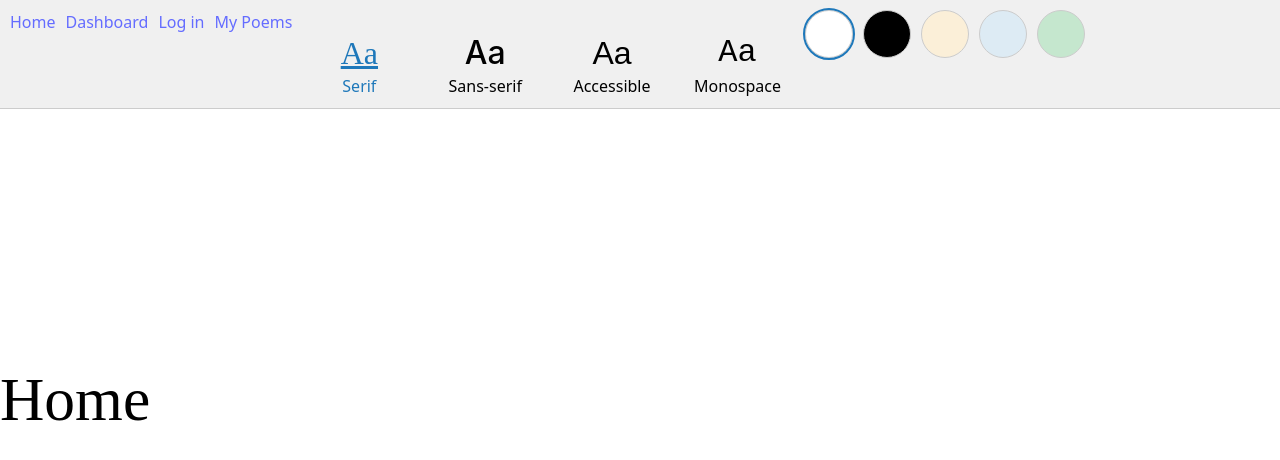
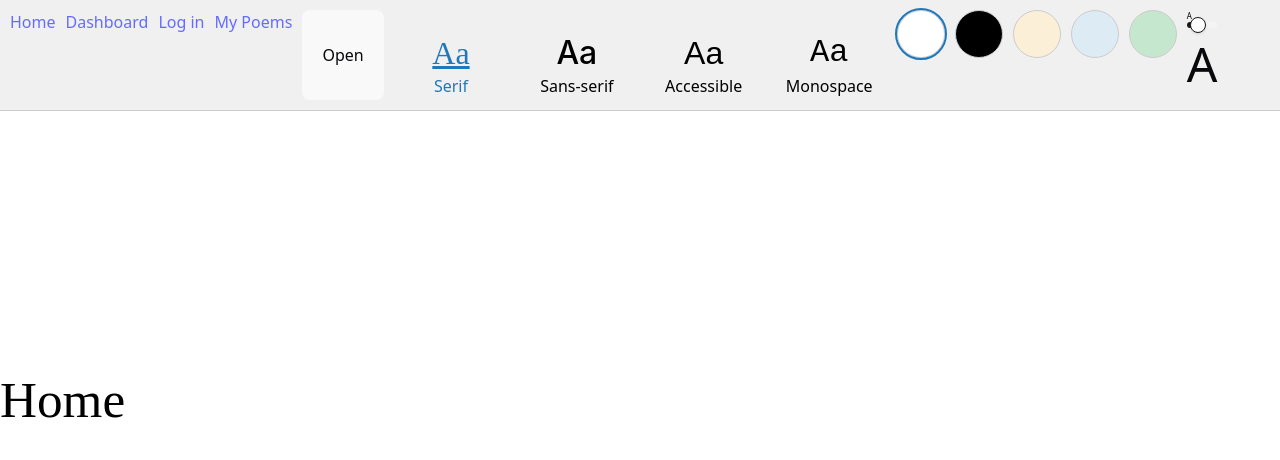
Before and after one commit to MargauxThw/poem-base, a React (Vite) app: page / in a window 1280 px wide. Shown: the top 460 px of the page. Built offline with nearby package versions, Linux system fonts and the light colour scheme; no server answers.

Commit message:
Font-size slider added

```diff
--- a/package.json
+++ b/package.json
@@ -10,6 +10,7 @@
     "preview": "vite preview"
   },
   "dependencies": {
+    "@radix-ui/react-dialog": "^1.1.13",
     "@radix-ui/react-slider": "^1.3.4",
     "@tailwindcss/vite": "^4.1.7",
     "class-variance-authority": "^0.7.1",
--- a/src/App.tsx
+++ b/src/App.tsx
@@ -23,6 +23,11 @@
 		return stored ? Number(stored) : 0
 	})
 
+  const [fontSize, setFontSize] = useState(() => {
+    const stored = localStorage.getItem("font_size")
+    return stored ? Number(stored) : 100
+  })
+
 	function updateFont(newIndex: number) {
 		setFontIndex(newIndex)
 		localStorage.setItem("font_index", String(newIndex))
@@ -33,6 +38,11 @@
 		localStorage.setItem("theme_index", String(newIndex))
 	}
 
+	function updateFontSize(newSize: number) {
+		setFontSize(newSize)
+		localStorage.setItem("font_size", String(newSize))
+	}
+
 	return (
 		<BrowserRouter>
 			<NavBar
@@ -40,8 +50,10 @@
 				fontIndex={fontIndex}
 				updateTheme={updateTheme}
 				themeIndex={themeIndex}
+				updateFontSize={updateFontSize}
+				fontSize={fontSize}
 			/>
-			{/* TODO: Slider for font-size - use EM for actual sizes? Also add some options for line height ALSO fix nav bar and move all of this into a pop-up */}
+			{/* Add some options for line height ALSO fix nav bar and move all of this into a pop-up */}
 
 			<div
 				style={{
@@ -49,7 +61,7 @@
 					background: THEME_OPTIONS[themeIndex].background,
 					color: THEME_OPTIONS[themeIndex].color,
 					width: "100vw",
-					fontSize: "120%"
+					fontSize: `${fontSize}%`
 				}}
 			>
 				<Routes>
--- /dev/null
+++ b/src/components/FontSizeSlider.tsx
@@ -0,0 +1,36 @@
+import { Slider } from "@/components/ui/slider"
+import { useState } from "react"
+
+type FontSizeSliderProps = {
+	currentFontSize: number
+	updateFontSize: (index: number) => void
+}
+
+export default function FontSizeSlider({
+	currentFontSize,
+	updateFontSize
+}: FontSizeSliderProps) {
+	const [value, setValue] = useState<number[]>([currentFontSize])
+
+    function handleValueChange(newValue: number[]) {
+        setValue(newValue)
+        updateFontSize(newValue[0])
+    }
+
+	return (
+		<>
+			<div>
+				<p style={{ fontSize: "0.5em" }}>A</p>
+				<Slider
+					defaultValue={[100]}
+					min={50}
+					max={300}
+					step={10}
+					value={value}
+					onValueChange={handleValueChange}
+				/>
+				<p style={{ fontSize: "3em" }}>A</p>
+			</div>
+		</>
+	)
+}
--- a/src/components/NavBar.tsx
+++ b/src/components/NavBar.tsx
@@ -2,15 +2,33 @@
 import { FONT_OPTIONS, THEME_OPTIONS } from "../utils/staticData"
 import FontButton from "./buttons/FontButton"
 import ThemeButton from "./buttons/ThemeButton"
+import FontSizeSlider from "./FontSizeSlider"
+import {
+	Sheet,
+	SheetContent,
+	SheetDescription,
+	SheetHeader,
+	SheetTitle,
+	SheetTrigger
+} from "@/components/ui/sheet"
 
 type NavBarProps = {
 	updateFont: (newIndex: number) => void
-	fontIndex: number,
-    updateTheme: (newIndex: number) => void
-	themeIndex: number
+	fontIndex: number
+	updateTheme: (newIndex: number) => void
+	themeIndex: number,
+    updateFontSize: (newSize: number) => void
+	fontSize: number
 }
 
-export default function NavBar({ updateFont, fontIndex, updateTheme, themeIndex }: NavBarProps) {
+export default function NavBar({
+	updateFont,
+	fontIndex,
+	updateTheme,
+	themeIndex,
+    updateFontSize,
+    fontSize
+}: NavBarProps) {
 	return (
 		<nav
 			style={{
@@ -28,6 +46,19 @@
 			<Link to='/dashboard'>Dashboard</Link>
 			<Link to='/login'>Log in</Link>
 			<Link to='/my-poems'>My Poems</Link>
+			<Sheet>
+				<SheetTrigger>Open</SheetTrigger>
+				<SheetContent className='w-[400px] sm:w-[540px]'>
+					<SheetHeader>
+						<SheetTitle>Are you absolutely sure?</SheetTitle>
+						<SheetDescription>
+							This action cannot be undone. This will permanently
+							delete your account and remove your data from our
+							servers.
+						</SheetDescription>
+					</SheetHeader>
+				</SheetContent>
+			</Sheet>
 			{FONT_OPTIONS.map((_font, index) => (
 				<FontButton
 					key={index}
@@ -44,6 +75,10 @@
 					updateTheme={updateTheme}
 				/>
 			))}
+			<FontSizeSlider
+				currentFontSize={fontSize}
+				updateFontSize={updateFontSize}
+			/>
 		</nav>
 	)
 }
--- /dev/null
+++ b/src/components/ui/sheet.tsx
@@ -0,0 +1,137 @@
+import * as React from "react"
+import * as SheetPrimitive from "@radix-ui/react-dialog"
+import { XIcon } from "lucide-react"
+
+import { cn } from "@/lib/utils"
+
+function Sheet({ ...props }: React.ComponentProps<typeof SheetPrimitive.Root>) {
+  return <SheetPrimitive.Root data-slot="sheet" {...props} />
+}
+
+function SheetTrigger({
+  ...props
+}: React.ComponentProps<typeof SheetPrimitive.Trigger>) {
+  return <SheetPrimitive.Trigger data-slot="sheet-trigger" {...props} />
+}
+
+function SheetClose({
+  ...props
+}: React.ComponentProps<typeof SheetPrimitive.Close>) {
+  return <SheetPrimitive.Close data-slot="sheet-close" {...props} />
+}
+
+function SheetPortal({
+  ...props
+}: React.ComponentProps<typeof SheetPrimitive.Portal>) {
+  return <SheetPrimitive.Portal data-slot="sheet-portal" {...props} />
+}
+
+function SheetOverlay({
+  className,
+  ...props
+}: React.ComponentProps<typeof SheetPrimitive.Overlay>) {
+  return (
+    <SheetPrimitive.Overlay
+      data-slot="sheet-overlay"
+      className={cn(
+        "data-[state=open]:animate-in data-[state=closed]:animate-out data-[state=closed]:fade-out-0 data-[state=open]:fade-in-0 fixed inset-0 z-50 bg-black/50",
+        className
+      )}
+      {...props}
+    />
+  )
+}
+
+function SheetContent({
+  className,
+  children,
+  side = "right",
+  ...props
+}: React.ComponentProps<typeof SheetPrimitive.Content> & {
+  side?: "top" | "right" | "bottom" | "left"
+}) {
+  return (
+    <SheetPortal>
+      <SheetOverlay />
+      <SheetPrimitive.Content
+        data-slot="sheet-content"
+        className={cn(
+          "bg-background data-[state=open]:animate-in data-[state=closed]:animate-out fixed z-50 flex flex-col gap-4 shadow-lg transition ease-in-out data-[state=closed]:duration-300 data-[state=open]:duration-500",
+          side === "right" &&
+            "data-[state=closed]:slide-out-to-right data-[state=open]:slide-in-from-right inset-y-0 right-0 h-full w-3/4 border-l sm:max-w-sm",
+          side === "left" &&
+            "data-[state=closed]:slide-out-to-left data-[state=open]:slide-in-from-left inset-y-0 left-0 h-full w-3/4 border-r sm:max-w-sm",
+          side === "top" &&
+            "data-[state=closed]:slide-out-to-top data-[state=open]:slide-in-from-top inset-x-0 top-0 h-auto border-b",
+          side === "bottom" &&
+            "data-[state=closed]:slide-out-to-bottom data-[state=open]:slide-in-from-bottom inset-x-0 bottom-0 h-auto border-t",
+          className
+        )}
+        {...props}
+      >
+        {children}
+        <SheetPrimitive.Close className="ring-offset-background focus:ring-ring data-[state=open]:bg-secondary absolute top-4 right-4 rounded-xs opacity-70 transition-opacity hover:opacity-100 focus:ring-2 focus:ring-offset-2 focus:outline-hidden disabled:pointer-events-none">
+          <XIcon className="size-4" />
+          <span className="sr-only">Close</span>
+        </SheetPrimitive.Close>
+      </SheetPrimitive.Content>
+    </SheetPortal>
+  )
+}
+
+function SheetHeader({ className, ...props }: React.ComponentProps<"div">) {
+  return (
+    <div
+      data-slot="sheet-header"
+      className={cn("flex flex-col gap-1.5 p-4", className)}
+      {...props}
+    />
+  )
+}
+
+function SheetFooter({ className, ...props }: React.ComponentProps<"div">) {
+  return (
+    <div
+      data-slot="sheet-footer"
+      className={cn("mt-auto flex flex-col gap-2 p-4", className)}
+      {...props}
+    />
+  )
+}
+
+function SheetTitle({
+  className,
+  ...props
+}: React.ComponentProps<typeof SheetPrimitive.Title>) {
+  return (
+    <SheetPrimitive.Title
+      data-slot="sheet-title"
+      className={cn("text-foreground font-semibold", className)}
+      {...props}
+    />
+  )
+}
+
+function SheetDescription({
+  className,
+  ...props
+}: React.ComponentProps<typeof SheetPrimitive.Description>) {
+  return (
+    <SheetPrimitive.Description
+      data-slot="sheet-description"
+      className={cn("text-muted-foreground text-sm", className)}
+      {...props}
+    />
+  )
+}
+
+export {
+  Sheet,
+  SheetTrigger,
+  SheetClose,
+  SheetContent,
+  SheetHeader,
+  SheetFooter,
+  SheetTitle,
+  SheetDescription,
+}
```
Also changed, not shown: 1 other file (tests, documents, lock files or other folders).
